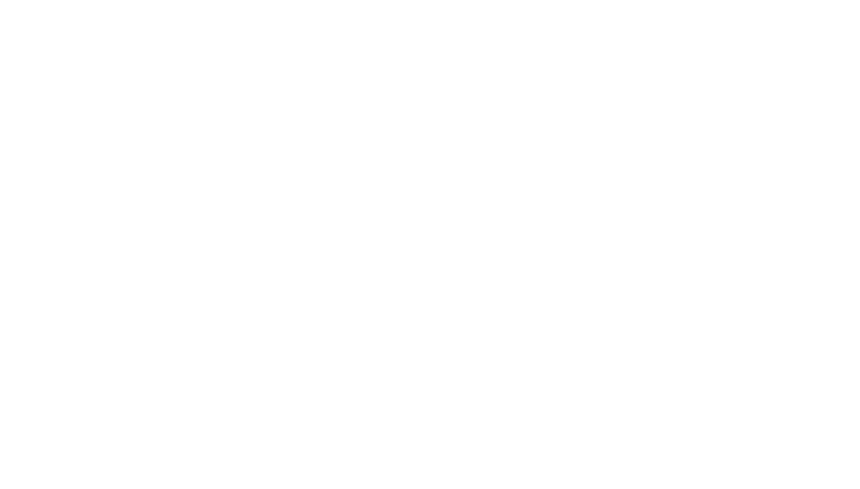
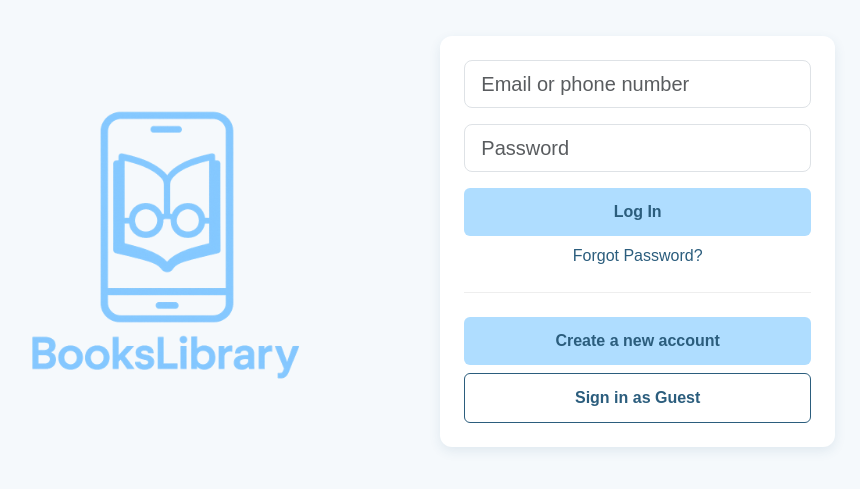
Before and after one commit to nicoleannechua/bookslibrary, a Vue app: page /login in a window 1280 px wide. Before the commit this address had no page. Shown: the part 151-640 px from the top of the page, without its empty margins (264-1124 px from the left). Built offline with nearby package versions, Linux system fonts and the light colour scheme.

Commit message:
feat: tweaked details and added login page

```diff
--- a/src/assets/styles.css
+++ b/src/assets/styles.css
@@ -2,6 +2,7 @@
   font-family: Arial, Helvetica, sans-serif;
 }
 
+/*scrollable page adjustments*/
 .app-container {
   position: relative;
   height: 100vh;
@@ -19,6 +20,7 @@
   height: 20px; /* Extra space at the bottom of scrollable content */
 }
 
+/* Bottom navbar styles */
 .bottom-navbar {
   background-color: #afddff;
   box-shadow: 0 -2px 10px rgba(175, 221, 255, 0.2);
@@ -36,6 +38,7 @@
   scrollbar-width: none; /* Firefox */
 }
 
+/* Card styles */
 .card {
   margin-bottom: 1rem;
   width: 100% !important; /* Override inline styles */
@@ -155,6 +158,7 @@
   }
 }
 
+/* Button styles */
 .btn-primary {
   background-color: #afddff;
   border-color: #9ac8e9;
@@ -197,3 +201,143 @@
     font-size: 1.5rem;
   }
 }
+
+/*logo Image Adjustments*/
+.logo-image {
+  max-width: 400px;
+  height: auto;
+  margin: 2rem 0;
+}
+
+@media (max-width: 768px) {
+  .logo-image {
+    max-width: 300px;
+  }
+
+  .card-body {
+    padding: 1.5rem !important;
+  }
+
+  .btn {
+    padding: 0.75rem;
+  }
+}
+
+/*Login Page Adjustments*/
+#login-view {
+  background-color: #afddff;
+}
+
+.card {
+  box-shadow: 0 0 10px rgba(0, 0, 0, 0.1);
+  border-radius: 8px;
+}
+
+.btn {
+  padding: 0.8rem;
+}
+
+@media (max-width: 768px) {
+  .card {
+    width: 100% !important;
+    margin: 1rem;
+  }
+}
+
+@media (max-width: 768px) {
+  .login-card {
+    margin: 0 auto;
+  }
+
+  .card-body {
+    padding: 1.5rem !important;
+  }
+}
+
+.login-background {
+  background-color: #f5f9fc;
+  min-height: 100vh;
+}
+
+.login-card {
+  background-color: white;
+  border: none;
+  border-radius: 12px;
+  box-shadow: 0 4px 12px rgba(43, 93, 125, 0.1);
+  width: 100%;
+}
+
+.login-btn {
+  background-color: #afddff;
+  border: none;
+  padding: 12px;
+}
+
+.login-btn:hover {
+  background-color: #93c9f7;
+}
+
+.create-account-btn {
+  background-color: #afddff;
+  border: none;
+  color: #2b5d7d;
+  padding: 12px;
+}
+
+.create-account-btn:hover {
+  background-color: #93c9f7;
+  color: #234b64;
+}
+
+.guest-btn {
+  border-color: #2b5d7d;
+  color: #2b5d7d;
+  padding: 12px;
+}
+
+.guest-btn:hover {
+  background-color: #f5f9fc;
+  border-color: #2b5d7d;
+  color: #234b64;
+}
+
+.forgot-password {
+  color: #2b5d7d;
+  text-decoration: none;
+}
+
+.forgot-password:hover {
+  color: #234b64;
+}
+
+.divider {
+  border-color: #bbbbbb;
+  margin: 1.5rem 0;
+}
+
+.form-control:focus {
+  border-color: #afddff;
+  box-shadow: 0 0 0 0.2rem rgba(175, 221, 255, 0.25);
+}
+
+@media (max-width: 576px) {
+  .container-fluid {
+    padding: 1rem;
+  }
+
+  .logo-image {
+    max-width: 280px;
+  }
+}
+
+/*RouterLink Styles*/
+
+.router-link-active,
+.router-link-exact-active {
+  color: inherit;
+}
+
+a {
+  color: inherit;
+  text-decoration: none;
+}
--- a/src/router/index.js
+++ b/src/router/index.js
@@ -1,6 +1,7 @@
 import { createRouter, createWebHistory } from 'vue-router'
 import 'bootstrap-icons/font/bootstrap-icons.css'
 import HomeView from '../views/HomeView.vue'
+import LogInView from '@/views/LogInView.vue'
 
 const router = createRouter({
   history: createWebHistory(import.meta.env.BASE_URL),
@@ -10,6 +11,11 @@ const router = createRouter({
       name: 'home',
       component: HomeView,
     },
+    {
+      path: '/login',
+      name: 'login',
+      component: LogInView,
+    },
   ],
 })
 
--- a/src/views/HomeView.vue
+++ b/src/views/HomeView.vue
@@ -9,7 +9,7 @@ import booksLibraryLogoElement from '@/assets/image/booksLibraryLogoElement.png'
       <!--Navigation Bar: Brand-->
       <nav class="navbar bg-body-tertiary">
         <div class="container-fluid">
-          <img :src="booksLibraryLogoElement" alt="Bootstrap" width="30" height="40">
+          <img :src="booksLibraryLogoElement" alt="Bootstrap" width="30" height="40" />
         </div>
       </nav>
 
@@ -39,6 +39,7 @@ import booksLibraryLogoElement from '@/assets/image/booksLibraryLogoElement.png'
               <img src="#" class="card-img-top" />
               <div class="card-body">
                 <h5 class="card-title text-center">Book Title</h5>
+                <p class="card-text text-center">Author Name</p>
               </div>
             </div>
           </div>
@@ -47,6 +48,7 @@ import booksLibraryLogoElement from '@/assets/image/booksLibraryLogoElement.png'
               <img src="#" class="card-img-top" />
               <div class="card-body">
                 <h5 class="card-title text-center">Book Title</h5>
+                <p class="card-text text-center">Author Name</p>
               </div>
             </div>
           </div>
@@ -55,6 +57,7 @@ import booksLibraryLogoElement from '@/assets/image/booksLibraryLogoElement.png'
               <img src="#" class="card-img-top" />
               <div class="card-body">
                 <h5 class="card-title text-center">Book Title</h5>
+                <p class="card-text text-center">Author Name</p>
               </div>
             </div>
           </div>
@@ -63,6 +66,7 @@ import booksLibraryLogoElement from '@/assets/image/booksLibraryLogoElement.png'
               <img src="#" class="card-img-top" />
               <div class="card-body">
                 <h5 class="card-title text-center">Book Title</h5>
+                <p class="card-text text-center">Author Name</p>
               </div>
             </div>
           </div>
@@ -71,6 +75,7 @@ import booksLibraryLogoElement from '@/assets/image/booksLibraryLogoElement.png'
               <img src="#" class="card-img-top" />
               <div class="card-body">
                 <h5 class="card-title text-center">Book Title</h5>
+                <p class="card-text text-center">Author Name</p>
               </div>
             </div>
           </div>
@@ -79,6 +84,7 @@ import booksLibraryLogoElement from '@/assets/image/booksLibraryLogoElement.png'
               <img src="#" class="card-img-top" />
               <div class="card-body">
                 <h5 class="card-title text-center">Book Title</h5>
+                <p class="card-text text-center">Author Name</p>
               </div>
             </div>
           </div>
@@ -103,6 +109,7 @@ import booksLibraryLogoElement from '@/assets/image/booksLibraryLogoElement.png'
               <img src="#" class="card-img-top" />
               <div class="card-body">
                 <h5 class="card-title text-center">Book Title</h5>
+                <p class="card-text text-center">Author Name</p>
               </div>
             </div>
           </div>
@@ -111,6 +118,7 @@ import booksLibraryLogoElement from '@/assets/image/booksLibraryLogoElement.png'
               <img src="#" class="card-img-top" />
               <div class="card-body">
                 <h5 class="card-title text-center">Book Title</h5>
+                <p class="card-text text-center">Author Name</p>
               </div>
             </div>
           </div>
@@ -119,6 +127,7 @@ import booksLibraryLogoElement from '@/assets/image/booksLibraryLogoElement.png'
               <img src="#" class="card-img-top" />
               <div class="card-body">
                 <h5 class="card-title text-center">Book Title</h5>
+                <p class="card-text text-center">Author Name</p>
               </div>
             </div>
           </div>
@@ -127,6 +136,7 @@ import booksLibraryLogoElement from '@/assets/image/booksLibraryLogoElement.png'
               <img src="#" class="card-img-top" />
               <div class="card-body">
                 <h5 class="card-title text-center">Book Title</h5>
+                <p class="card-text text-center">Author Name</p>
               </div>
             </div>
           </div>
@@ -135,6 +145,7 @@ import booksLibraryLogoElement from '@/assets/image/booksLibraryLogoElement.png'
               <img src="#" class="card-img-top" />
               <div class="card-body">
                 <h5 class="card-title text-center">Book Title</h5>
+                <p class="card-text text-center">Author Name</p>
               </div>
             </div>
           </div>
@@ -143,6 +154,7 @@ import booksLibraryLogoElement from '@/assets/image/booksLibraryLogoElement.png'
               <img src="#" class="card-img-top" />
               <div class="card-body">
                 <h5 class="card-title text-center">Book Title</h5>
+                <p class="card-text text-center">Author Name</p>
               </div>
             </div>
           </div>
@@ -167,6 +179,7 @@ import booksLibraryLogoElement from '@/assets/image/booksLibraryLogoElement.png'
               <img src="#" class="card-img-top" />
               <div class="card-body">
                 <h5 class="card-title text-center">Book Title</h5>
+                <p class="card-text text-center">Author Name</p>
               </div>
             </div>
           </div>
@@ -175,6 +188,7 @@ import booksLibraryLogoElement from '@/assets/image/booksLibraryLogoElement.png'
               <img src="#" class="card-img-top" />
               <div class="card-body">
                 <h5 class="card-title text-center">Book Title</h5>
+                <p class="card-text text-center">Author Name</p>
               </div>
             </div>
           </div>
@@ -183,6 +197,7 @@ import booksLibraryLogoElement from '@/assets/image/booksLibraryLogoElement.png'
               <img src="#" class="card-img-top" />
               <div class="card-body">
                 <h5 class="card-title text-center">Book Title</h5>
+                <p class="card-text text-center">Author Name</p>
               </div>
             </div>
           </div>
@@ -191,6 +206,7 @@ import booksLibraryLogoElement from '@/assets/image/booksLibraryLogoElement.png'
               <img src="#" class="card-img-top" />
               <div class="card-body">
                 <h5 class="card-title text-center">Book Title</h5>
+                <p class="card-text text-center">Author Name</p>
               </div>
             </div>
           </div>
@@ -199,6 +215,16 @@ import booksLibraryLogoElement from '@/assets/image/booksLibraryLogoElement.png'
               <img src="#" class="card-img-top" />
               <div class="card-body">
                 <h5 class="card-title text-center">Book Title</h5>
+                <p class="card-text text-center">Author Name</p>
+              </div>
+            </div>
+          </div>
+          <div class="card-container">
+            <div class="card">
+              <img src="#" class="card-img-top" />
+              <div class="card-body">
+                <h5 class="card-title text-center">Book Title</h5>
+                <p class="card-text text-center">Author Name</p>
               </div>
             </div>
           </div>
--- /dev/null
+++ b/src/views/LogInView.vue
@@ -0,0 +1,51 @@
+<script setup>
+import '@/assets/styles.css'
+import booksLibraryLogoOutline from '@/assets/image/booksLibraryLogoOutline.png'
+</script>
+
+<template>
+  <div class="container-fluid login-background px-4">
+    <div class="row justify-content-center align-items-center min-vh-100">
+      <div class="col-lg-5 col-sm-6 mb-4 mb-lg-0">
+        <div class="text-center">
+          <img
+            :src="booksLibraryLogoOutline"
+            alt="Books Library Logo"
+            class="img-fluid logo-image"
+          />
+        </div>
+      </div>
+      <div class="col-lg-4 col-sm-10 col-11">
+        <div class="card login-card">
+          <div class="card-body text-center p-4">
+            <div class="mb-3">
+              <input
+                type="email"
+                class="form-control form-control-lg"
+                placeholder="Email or phone number"
+              />
+            </div>
+            <div class="mb-3">
+              <input type="password" class="form-control form-control-lg" placeholder="Password" />
+            </div>
+            <div class="d-grid gap-2">
+              <RouterLink to="/" class="btn btn-primary login-btn text-decoration-none mb-2">
+                <b>Log In</b>
+              </RouterLink>
+            </div>
+            <a href="#" class="forgot-password mt-3">Forgot Password?</a>
+            <hr class="divider" />
+            <div class="d-grid gap-2">
+              <button class="btn btn-primary create-account-btn">
+                <b>Create a new account</b>
+              </button>
+              <RouterLink to="/" class="btn btn-outline-primary guest-btn text-decoration-none">
+                <b>Sign in as Guest</b>
+              </RouterLink>
+            </div>
+          </div>
+        </div>
+      </div>
+    </div>
+  </div>
+</template>
```
Also changed, not shown: src/assets/image/booksLibraryLogoOutline.png (added).
